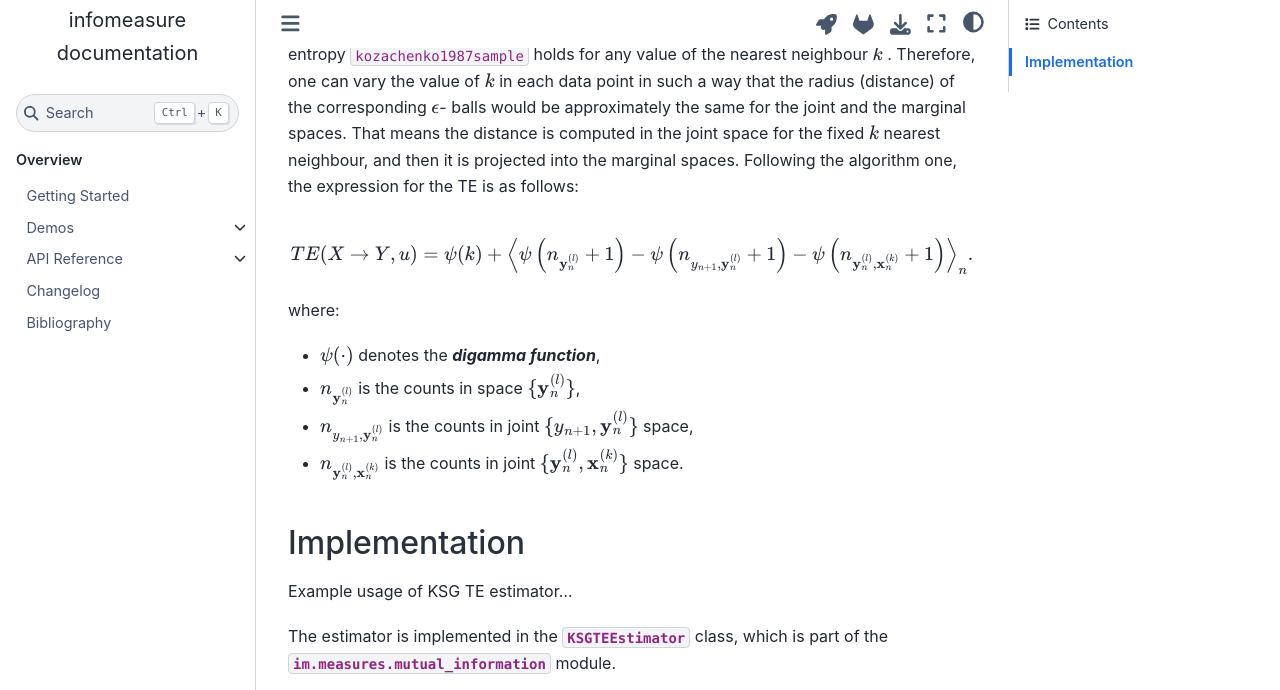
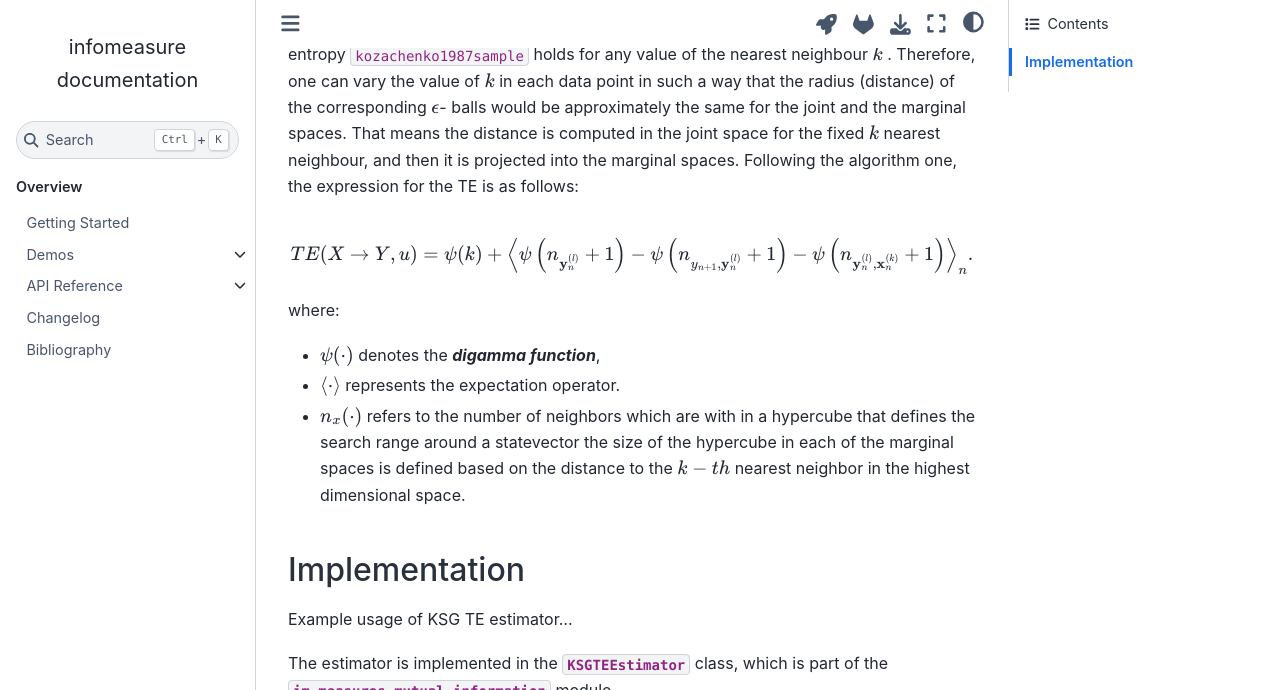
Before and after one commit to cbueth/infomeasure, a Sphinx documentation site: the page built from docs/guide/transfer_entropy/kraskov_stoegbauer_grassberger.md, in a window 1280 px wide and 900 px high, scrolled down 842 px, cut to the strip 0-690 px from the top of the window. Built offline with Sphinx 7.4.7 and the Sphinx Book theme 1.1.4, drawn with Linux system fonts in a browser that asks for light colours; pages that are not in the unit, such as notebooks, are missing from menus; cross-references to code outside the pages are shown as plain code.

Commit message:
Polish few sentences in doc

```diff
--- a/docs/guide/transfer_entropy/kraskov_stoegbauer_grassberger.md
+++ b/docs/guide/transfer_entropy/kraskov_stoegbauer_grassberger.md
@@ -33,9 +33,8 @@
 
 where:
 - $\psi(\cdot)$ denotes the **_digamma function_**,
-- $n_{\mathbf{y}_n^{(l)}}$ is the counts in space $\{ \mathbf{y}_n^{(l)} \}$,
-- $n_{y_{n+1}, \mathbf{y}_n^{(l)}}$ is the counts in joint $\{ y_{n+1}, \mathbf{y}_n^{(l)} \}$ space,
-- $n_{\mathbf{y}_n^{(l)}, \mathbf{x}_n^{(k)}}$ is the counts in joint $\{ \mathbf{y}_n^{(l)}, \mathbf{x}_n^{(k)} \}$ space.
+- $\langle \cdot \rangle$ represents the expectation operator.
+- $ n_x(\cdot) $ refers to the number of neighbors which are with in a hypercube that defines the search range around a statevector the size of the hypercube in each of the marginal spaces is defined based on the distance to the $k-th$ nearest neighbor in the highest dimensional space.
 
 
 ## Implementation
```
Also changed, not shown: docs/guide/entropy/index.md (+1 -1 lines), docs/guide/mutual_information/cond_MI/KSG_cond_MI.md (+1 -3 lines), docs/guide/mutual_information/kraskov_stoegbauer_grassberger.md (+1 -2 lines), docs/guide/transfer_entropy/index.md (+3 -5 lines), docs/guide/introduction.md (line endings or trailing spaces).
